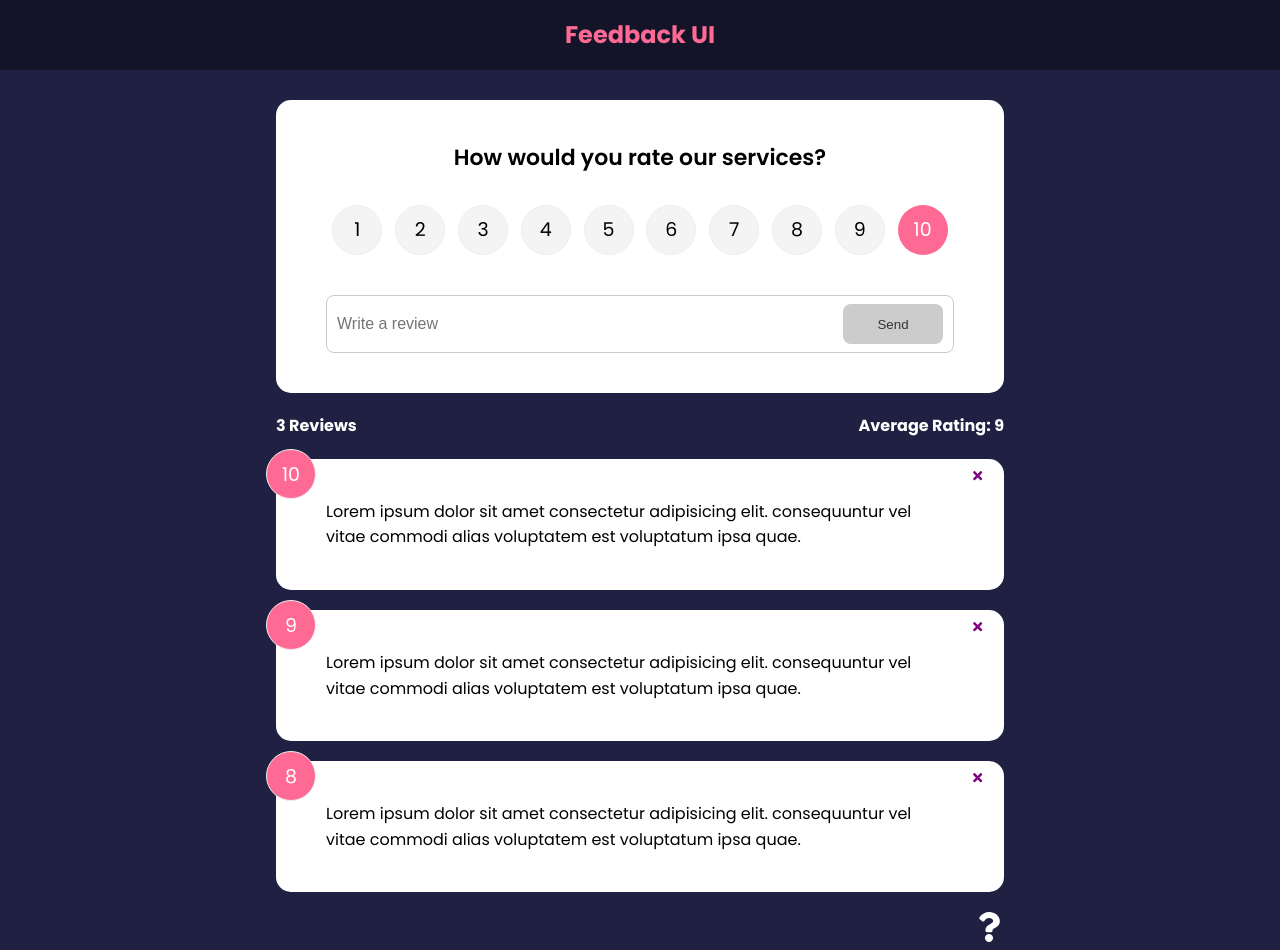
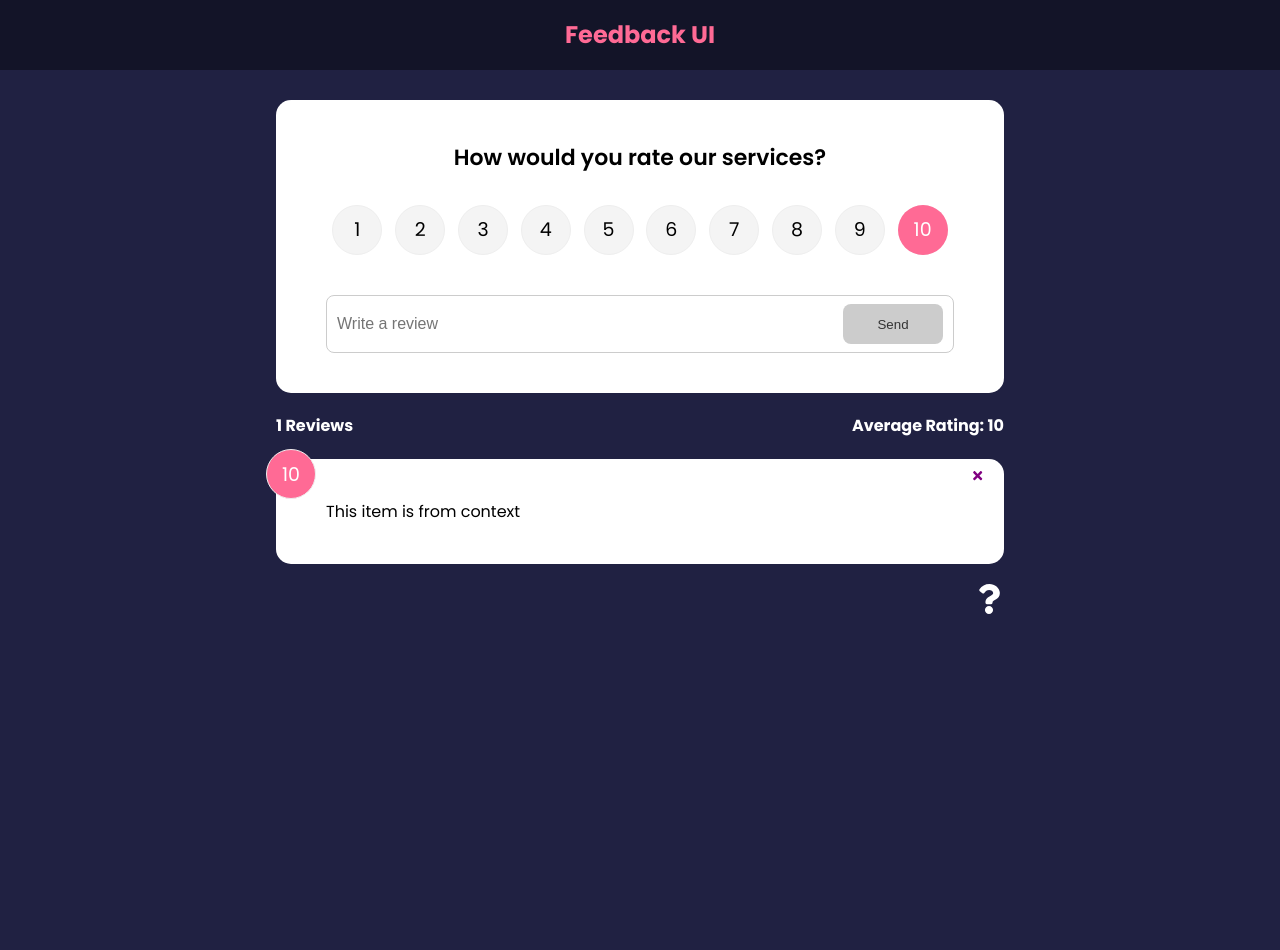
Before and after one commit to MaggieSchuetz/feedback-app, a React (Create React App) app: page / in a window 1280 px wide. After the commit the page ends 800 px from the top, so only its background shows below. Built offline with nearby package versions, Linux system fonts and the light colour scheme.

Commit message:
Add useContext, shift feedback to Context

```diff
--- a/src/App.js
+++ b/src/App.js
@@ -7,6 +7,7 @@
 import FeedbackStats from './components/FeedbackStats';
 import FeedbackForm from './components/FeedbackForm';
 import AboutPage from './components/pages/AboutPage';
+import { FeedbackProvider } from './context/FeedbackContext';
 import AboutIconLink from './components/AboutIconLink';
 
 export default function App() {
@@ -21,6 +22,7 @@
     }
   };
   return (
+    <FeedbackProvider>
       <Router>
         <Header />{' '}
         <div className="container">
@@ -32,11 +34,8 @@
                 <>
                   {/*with Emmet you can now write .myClass and it will give you another div with this class name if you configure it in JSON settings*/}
                   <FeedbackForm handleAdd={addFeedback} />
-                <FeedbackStats feedback={feedback} />
-                <FeedbackList
-                  feedback={feedback}
-                  handleDelete={deleteFeedback}
-                />
+                  <FeedbackStats />
+                  <FeedbackList handleDelete={deleteFeedback} />
                   <AboutIconLink />
                 </>
               }
@@ -45,5 +44,6 @@
           </Routes>
         </div>
       </Router>
+    </FeedbackProvider>
   );
 }
--- a/src/components/FeedbackList.js
+++ b/src/components/FeedbackList.js
@@ -1,9 +1,12 @@
 import { motion, AnimatePresence } from 'framer-motion';
 import React from 'react';
 import FeedbackItem from './FeedbackItem';
-import PropTypes from 'prop-types';
+import { useContext } from 'react';
+import FeedbackContext from '../context/FeedbackContext';
 
-function FeedbackList({ feedback, handleDelete }) {
+function FeedbackList({ handleDelete }) {
+  const { feedback } = useContext(FeedbackContext);
+
   if (!feedback || feedback.length === 0) {
     return <p>No feedback yet!</p>;
   }
@@ -38,14 +41,4 @@
   );
 }
 
-FeedbackList.propTypes = {
-  feedback: PropTypes.arrayOf(
-    PropTypes.shape({
-      id: PropTypes.number.isRequired, //throws an error with the uuidv4() because it's no longer true!
-      text: PropTypes.string.isRequired,
-      rating: PropTypes.number.isRequired,
-    })
-  ),
-};
-
 export default FeedbackList;
--- a/src/components/FeedbackStats.js
+++ b/src/components/FeedbackStats.js
@@ -1,7 +1,10 @@
 import React from 'react';
-import PropTypes from 'prop-types';
+import { useContext } from 'react';
+import FeedbackContext from '../context/FeedbackContext';
 
-function FeedbackStats({ feedback }) {
+function FeedbackStats() {
+  const { feedback } = useContext(FeedbackContext);
+
   let average =
     feedback.reduce((acc, cur) => {
       return acc + cur.rating;
@@ -16,8 +19,4 @@
   );
 }
 
-FeedbackStats.propTypes = {
-  feedback: PropTypes.array.isRequired,
-};
-
 export default FeedbackStats;
--- /dev/null
+++ b/src/context/FeedbackContext.js
@@ -0,0 +1,21 @@
+import { createContext, useState } from 'react';
+import FeedbackData from '../data/FeedbackData';
+
+const FeedbackContext = createContext();
+
+export const FeedbackProvider = ({ children }) => {
+  const [feedback, setFeedback] = useState([
+    {
+      id: 1,
+      text: 'This item is from context',
+      rating: 10,
+    },
+  ]);
+  return (
+    <FeedbackContext.Provider value={{ feedback }}>
+      {children}
+    </FeedbackContext.Provider>
+  );
+};
+
+export default FeedbackContext;
```
Lines whose indentation alone changed are shown as unchanged.
